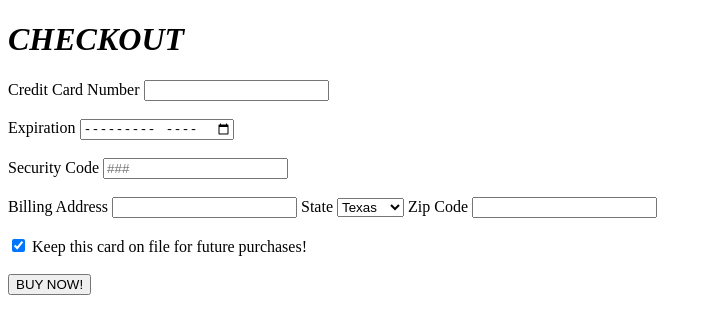
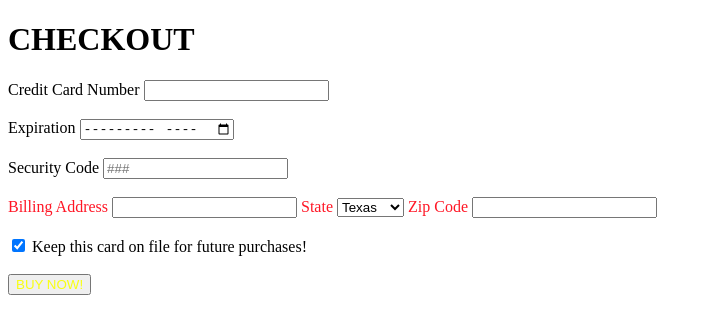
Before and after one commit to chaseohm/codeup-web-exercises, a plain HTML site: page checkout.html in a window 1280 px wide. Shown: the whole page, without its empty margins (0-712 px from the left). Drawn offline with Linux system fonts and the light colour scheme.

Commit message:
css change to checkout.html

```diff
--- a/checkout.html
+++ b/checkout.html
@@ -3,9 +3,27 @@
 <head>
     <meta charset="UTF-8">
     <title>Checkout</title>
+    <style>
+        .address {
+            color: #ff1625;
+        }
+
+        .state {
+            color: #ff1625;
+        }
+
+        .zip {
+            color: #ff1625;
+        }
+
+        .button {
+            color: #f8ff11;
+            size: A3;
+        }
+    </style>
 </head>
 <body>
-    <h1><em>CHECKOUT</em></h1>
+    <h1>CHECKOUT</h1>
         <form method="POST" action="https://request-inspector.glitch.me/">
             Credit Card Number  <input type="password" id="password" name="password" required>
             <br>
@@ -16,18 +34,18 @@
             Security Code  <input type="number" placeholder="###" id="seccode" name="seccode" required>
             <br>
             <br>
-            Billing Address  <input type="text" id="add" name="add" required>
-            State <select name="State" required>
+            <span class="address"> Billing Address</span>  <input type="text" id="add" name="add" required>
+            <span class="state">State</span> <select name="State" required>
             <option value="Texas">Texas</option>
             <option value="Virginia">Virginia</option>
             </select>
-            Zip Code <input type="number" id="zip" name="zip" required>
+            <span class="zip">Zip Code</span> <input type="number" id="zip" name="zip" required>
             <br>
             <br>
             <input type="checkbox"checked>  Keep this card on file for future purchases!
             <br>
             <br>
-            <button>BUY NOW!</button>
+            <button class="button">BUY NOW!</button>
 
 </body>
 </html>
```
